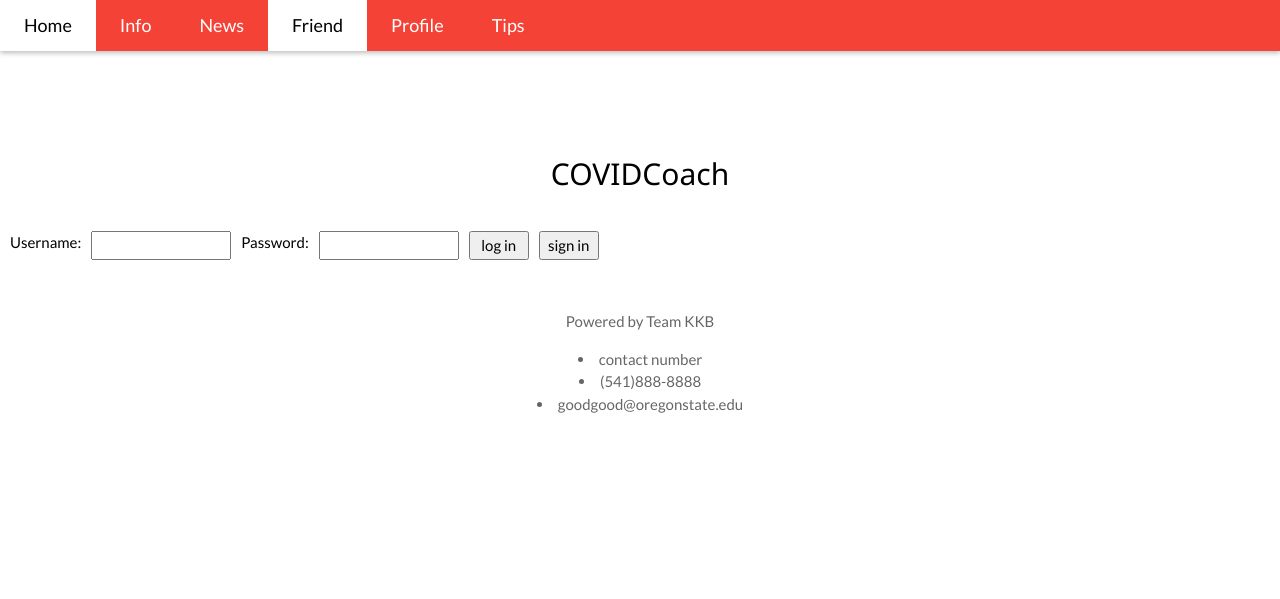
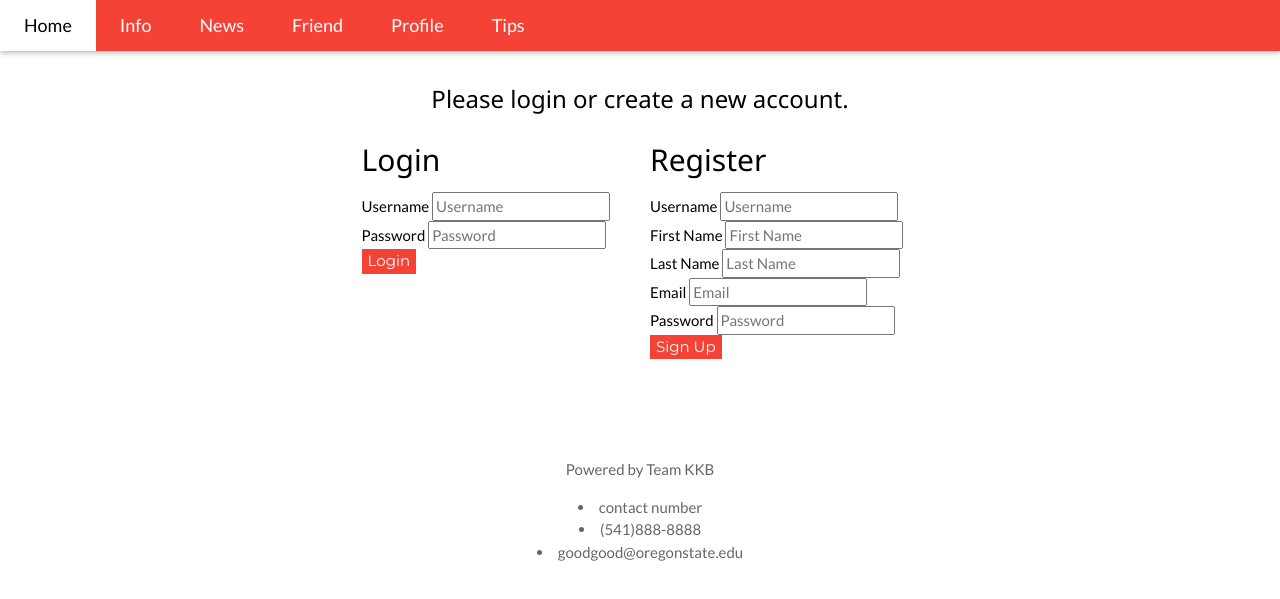
Before and after one commit to LiuDanDanYA/CS-361-Sprint, a Node server app: page /Profile in a window 1280 px wide. Shown: the top 599 px of the page. Run offline with Node 20, Linux system fonts and the light colour scheme; data that the repository does not hold is empty; some libraries are stand-ins or nearby versions.

Commit message:
Added Login functionality, signup, css, and display data for friend tabl

```diff
--- a/public/friend.js
+++ b/public/friend.js
@@ -36,6 +36,7 @@ function addNewFriend() {
   var aEmail = document.getElementById('email').value.trim();
   var aStat = document.getElementById('status');
   var opt = aStat.options[aStat.selectedIndex];
+  var check = document.getElementById('box').checked;
 
   aTele = aTele.replace(/(\d{3})(\d{3})(\d+)/, '$1-$2-$3');
 
@@ -46,12 +47,19 @@ function addNewFriend() {
   var cell4 = row.insertCell(3);
   var cell5 = row.insertCell(4);
   var cell6 = row.insertCell(5);
+  var cell7 = row.insertCell(6);
+
   cell1.innerHTML = aFirst;
   cell2.innerHTML = aLast;
   cell3.innerHTML = aTele;
   cell4.innerHTML = aEmail;
   cell5.innerHTML = opt.text;
-  cell6.innerHTML = "<button id='editbtn';>Edit</button>";
+  if (check == true) {
+    cell6.innerHTML = "<input type='checkbox'  id='box' checked></input>";
+  } else {
+    cell6.innerHTML = "<input type='checkbox'  id='box'></input>";
+  }
+  cell7.innerHTML = "<button id='editbtn';>Edit</button>";
   closeModal();
   clearAdd();
 }
--- a/public/style.css
+++ b/public/style.css
@@ -379,3 +379,42 @@ body {
   #modal-accept {
     margin-right: 20px;
   }
+
+.logTitle {
+  text-align: center;
+}
+
+.ls_form {
+  display: flex;
+  justify-content: center;
+  align-items: center;
+}
+
+.row {
+  display: flex;
+  flex-flow: row;
+}
+
+.row div:first-child {
+  margin-right: 20px;
+}
+
+.wrapper2 {
+text-align: center;
+}
+
+.wrapper2 a {
+  text-decoration: none;
+  color: black;
+  background-color: #f44336;
+  border: 1px solid #f44336;
+  border-radius: 5px;
+  padding: 5px;
+}
+
+.wrapper2 a:hover {
+  text-decoration: none;
+  color: black;
+  background-color: white;
+  border: 1px solid #f44336;
+}
--- a/server.js
+++ b/server.js
@@ -3,47 +3,196 @@ var fs = require('fs');
 var path = require('path');
 var express = require('express');
 var session = require('express-session');
-var exphbs = require('express-handlebars')
+var exphbs = require('express-handlebars');
+var cookieParser = require('cookie-parser');
 var bodyParser = require('body-parser');
+var flash = require('express-flash');
+
 
 var app = express();
 
+
+
+//Connect to Database
+var mysql      = require('mysql');
+var connection = mysql.createConnection({
+  host: "classmysql.engr.oregonstate.edu",
+  user: "cs340_hoanger",
+  password: "Ironman1",
+  database : 'cs340_hoanger'
+});
+
+connection.connect(function(err){
+if(!err) {
+    console.log("Database is connected");
+} else {
+    console.log("Error while connecting with database");
+}
+});
+//
+
 const PORT = process.env.PORT || 3000;
+//session
+
+app.use(cookieParser('secret'))
+
+app.set('trust proxy', 1);
+
+// app.use(session({
+//   secret: "secret"
+// }));
+app.use(session({
+	secret: 'secret',
+	resave: false,
+	saveUninitialized: true,
+  cookie: {
+    secure: app.get('env') === 'production'
+  }
+}));
+
 console.log("== Port:", PORT);
 
 app.engine('handlebars', exphbs({ defaultLayout: 'main'}));
 app.set('view engine', 'handlebars');
 
 app.use(express.static('public'));
-app.use(bodyParser.urlencoded({extended: false}))
+app.use(bodyParser.urlencoded({extended: true}))
 app.use(bodyParser.json());
 
+var auth = function(req, res, next) {
+  if (req.session.username && req.session.loggedin)
+    return next();
+  else
+  // console.log(req.session.username);
+  // console.log(req.session.loggedin);
+    return res.render('unauthorized');
+};
+
+var redirect404 = function ( req, res, next) {
+  if (req.session.loggedin)
+    return next();
+  else
+    return res.render('404');
+}
+
 app.get('/', function (req, res, next) {
-  res.status(200).render('index');
+  res.render('/views/index');
 });
 
 app.get('/home/', function (req, res, next) {
-  res.status(200).render('index');
+  res.render('index');
 });
 
 app.get('/info/', function (req, res, next) {
-  res.status(200).render('info');
+  res.render('info');
 });
 
 app.get('/news/', function (req, res, next) {
-  res.status(200).render('news');
+  res.render('news');
 });
 
-app.get('/friend/', function (req, res, next) {
-  res.status(200).render('friend');
+app.get('/friend/', auth, function (req, res, next) {
+  var sql = "SELECT * FROM Friend WHERE (SELECT ID FROM Member WHERE Username = '" + req.session.username + "') ";
+  connection.query(sql, function( err, result, fields) {
+    if (result.length > 0) {
+      console.log('in');
+    res.render('friend', {
+      data: result
+      });
+    } else {
+      console.log('out');
+      res.render('friend');
+    }
+    });
+  });
+
+app.get('/login', redirect404, function (req, res, next) {
+  res.render('signup');
 });
 
-app.get('/profile/', function (req, res, next) {
-  res.status(200).render('Profile');
+app.get('/Profile/', function (req, res, next) {
+  // console.log('Before SQL');
+  // console.log(req.session);
+  // console.log(req.session.username);
+    var sql = "SELECT * FROM Member WHERE Username = '" + req.session.username + "' ";
+    connection.query(sql, function( err, result, fields) {
+      if (result.length > 0) {
+        res.render('user', {
+          data: result,
+          loggedin: true
+        });
+        // console.log('After SQL');
+      } else {
+        res.render('signup');
+      }
+    });
+});
+
+app.get('/user/', redirect404, function (req, res, next) {
+  res.render('user');
 });
 
 app.get('/tips/', function (req, res, next) {
-  res.status(200).render('tips');
+  res.render('tips');
+});
+
+app.get('/success/', redirect404, function (req, res, next) {
+  res.render('success');
+});
+
+app.post('/signup', function (req, res) {
+  var mysql = req.app.get('mysql');
+  var newUsername = req.body.rname;
+  var newPassword = req.body.rpass;
+  var newFirst = req.body.rfirstN;
+  var newLast = req.body.lname;
+  var newEmail = req.body.remail;
+  var sql = "INSERT INTO Member VALUES (null, '" + newUsername + "', '" + newFirst + "', '" + newLast + "', '" + newPassword + "', '" + newEmail + "')";
+  connection.query(sql, function (err, res) {
+      if (err)
+      {
+        throw err;
+      }
+    });
+    return res.redirect('/success');
+    });
+
+app.post('/login', function(req, res) {
+	var username = req.body.username;
+	var password = req.body.password;
+    var sql = "SELECT * FROM Member WHERE username = '" + username + "' AND password =  '" + password + "' ";
+		connection.query(sql, function(err, response, fields) {
+			if (response.length > 0) {
+				req.session.loggedin = true;
+				req.session.username = username;
+        // console.log('in');
+        // console.log(req.session.username);
+        // console.log(req.session.loggedin);
+        req.session.save(function(err) {
+          if (err) {
+            throw err;
+          }
+        })
+        return req.session;
+			} else {
+				return err;
+			}
+    });
+    return res.render('success', {
+      loggedin: true
+    }) ;
+  });
+
+app.get('/logout', function(req, res, next) {
+  if (req.session) {
+    req.session.destroy(function(err) {
+      if (err) {
+        return next(err);
+      } else {
+        return res.render('logout');
+      }
+    });
+  }
 });
 
 app.get('*', function (req, res) {
--- a/views/layouts/main.handlebars
+++ b/views/layouts/main.handlebars
@@ -8,6 +8,7 @@
 <link rel="stylesheet" href="https://fonts.googleapis.com/css?family=Montserrat">
 <link rel="stylesheet" href="https://cdnjs.cloudflare.com/ajax/libs/font-awesome/4.7.0/css/font-awesome.min.css">
 <link rel="stylesheet" href="style.css">
+<script src="friend.js" charset="utf-8" defer></script>
 <style type="text/css">
 <style>
 body,h1,h2,h3,h4,h5,h6 {font-family: "Lato", sans-serif}
--- /dev/null
+++ b/views/logout.handlebars
@@ -0,0 +1,5 @@
+{{>header}}
+
+<div class="wrapper">
+  <h3>Successfully Signed Out</h3>
+</div>
--- a/views/partials/header.handlebars
+++ b/views/partials/header.handlebars
@@ -1,10 +1,16 @@
 <header>
   <div id="nav">
-      <a href="index.html">Home</a>
-      <a href="info.html">Info</a>
-      <a href="news.html">News</a>
-      <a class="active" href="friend.html">Friend</a>
-      <a href="Profile.html">Profile</a>
-      <a href="tips.html">Tips</a>
+      <a href="home">Home</a>
+      <a href="info">Info</a>
+      <a href="news">News</a>
+      <a href="friend">Friend</a>
+      <a href="Profile">Profile</a>
+      <a href="tips">Tips</a>
+      <!-- {{#if loggedin}}
+        <a href="logout">Logout</a>
+        {{else}}
+        <a href="login">Login</a>
+      {{/if}} -->
+
   </div>
 </header>
--- /dev/null
+++ b/views/signup.handlebars
@@ -0,0 +1,59 @@
+{{>header}}
+<div class="wrapper">
+  <h3 class="logTitle">Please login or create a new account.</h3>
+<div class="ls_form">
+        <div class="row">
+            <div class="col-sm-5 bg-light border rounded py-3">
+                <h2 class="text-center">Login</h2>
+                <form action="/login" method="POST">
+                    <div class="form-group">
+                      <label for="username">Username</label>
+                      <input type="text" name="username" id="username" class="form-control" placeholder="Username" rnodeequired>
+                    </div>
+                    <div class="form-group">
+                      <label for="password">Password</label>
+                      <input type="password" name="password" id="password" class="form-control" placeholder="Password" required>
+                    </div>
+
+                    <button type="submit" class="btn btn-primary">Login</button>
+                </form>
+            </div>
+            <div class="col-sm-6 bg-light rounded border py-3 offset-sm-1">
+                <h2 class="text-center">Register</h2>
+
+                <form action="/signup" method="POST" >
+                        <div class="form-group">
+                          <label for="reg-name">Username</label>
+                          <input type="text" name="rname" id="reg-name" class="form-control" placeholder="Username"  required>
+                        </div>
+                        <div class="form-group">
+                          <label for="reg-first">First Name</label>
+                          <input type="text" name="rfirstN" id="reg-first" class="form-control" placeholder="First Name"  required>
+                        </div>
+                        <div class="form-group">
+                          <label for="reg-last">Last Name</label>
+                          <input type="text" name="lname" id="reg-last" class="form-control" placeholder="Last Name"  required>
+                        </div>
+                        <div class="form-group">
+                          <label for="reg-email">Email</label>
+                          <input type="email" name="remail" id="reg-email" class="form-control" placeholder="Email"  required>
+                        </div>
+                        <div class="form-group">
+                          <label for="reg-pass">Password</label>
+                          <input type="password" name="rpass" id="reg-pass" class="form-control" placeholder="Password" required>
+                        </div>
+                        <button type="submit" class="btn btn-success">Sign Up</button>
+                    </form>
+
+            </div>
+        </div>
+    </div>
+  </div>
+<!-- <div class="wrapper">
+  <form action="" method="POST">
+    Username: <input type="text" name="name">
+    Email: <input type="text" name="email">
+    Password: <input type="password" name="password">
+    <input type="submit" value="Submit">
+  </form>
+</div> -->
```
Also changed, not shown: config.js (added, +15 -0 lines), package.json (+12 -2 lines), views/friend.handlebars (+9 -7 lines), views/index.handlebars (+11 -6 lines), views/success.handlebars (added, +15 -0 lines), views/unauthorized.handlebars (added, +9 -0 lines), views/unsuccessful.handlebars (added, +9 -0 lines), views/user.handlebars (added, +16 -0 lines), 1 other file.
